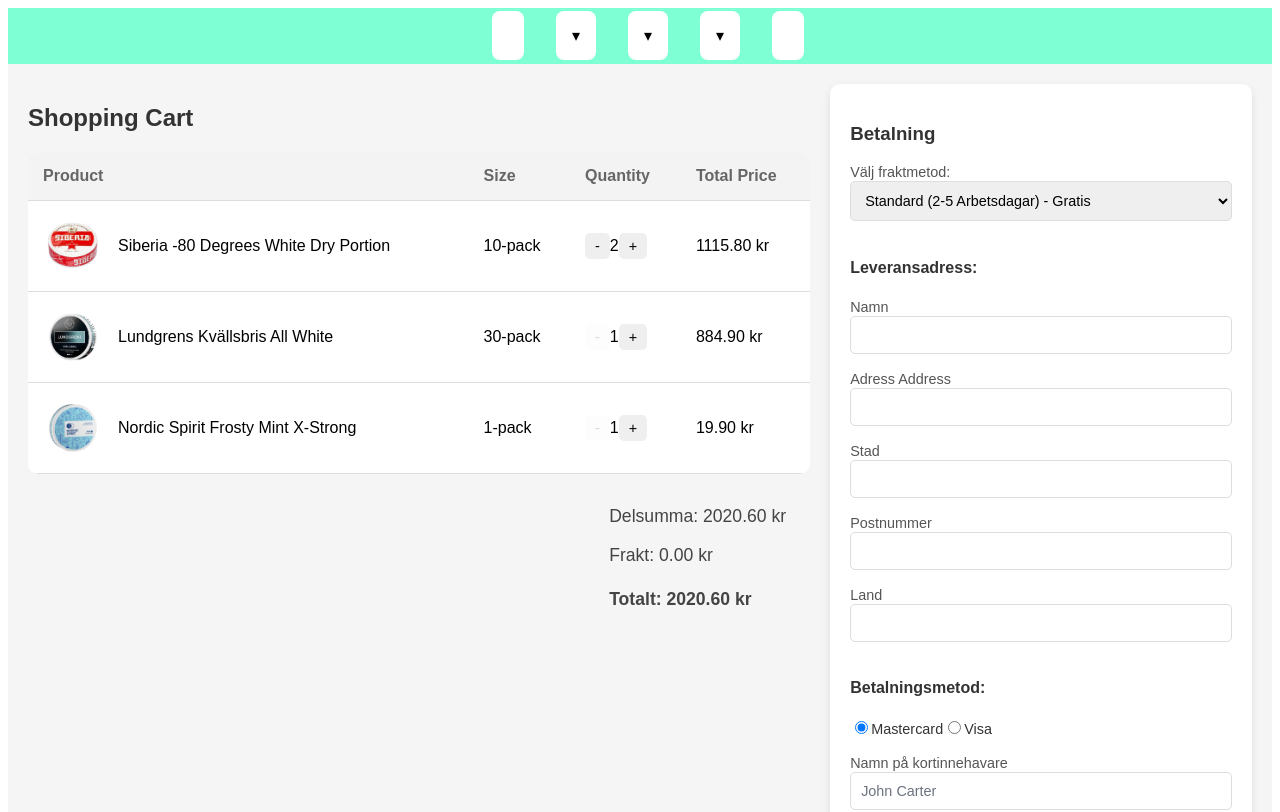
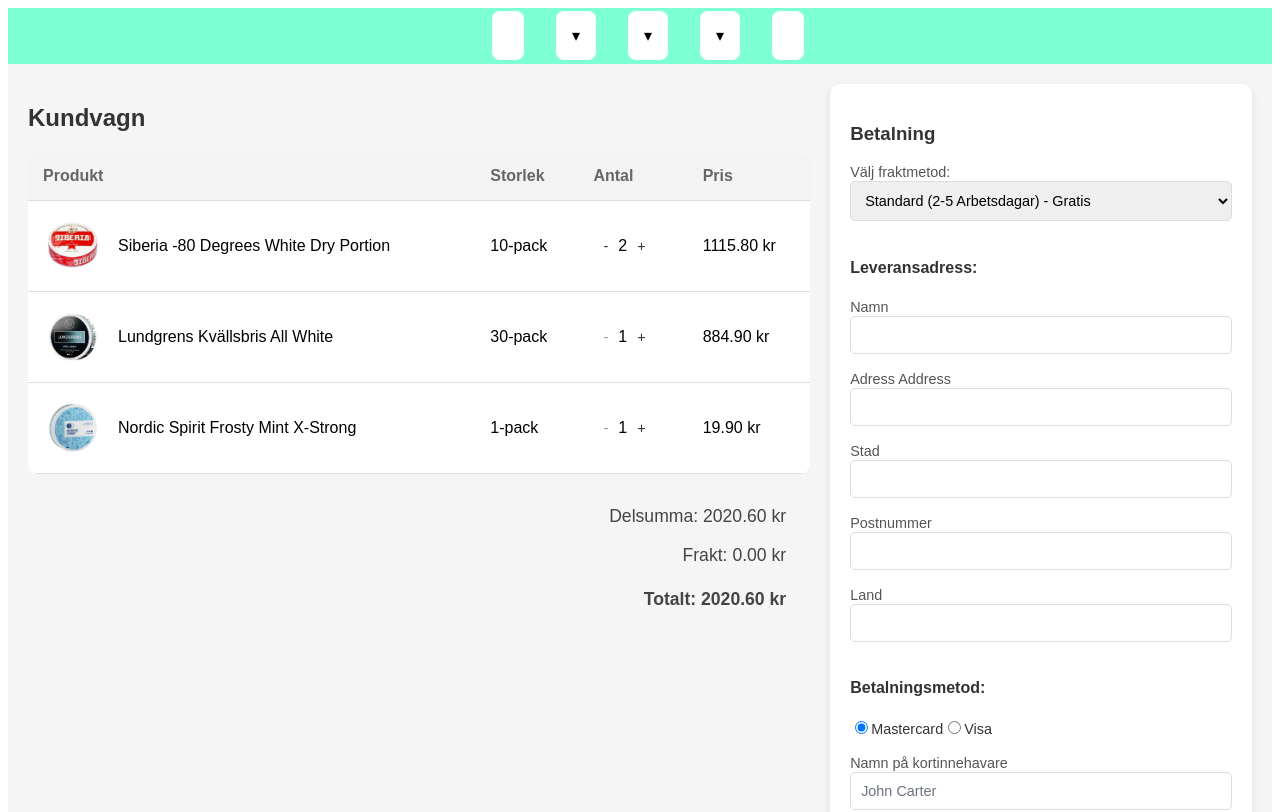
Before and after one commit to ivararnesson/SnusMeMore, a React (Vite) app in the folder SnusMeMore.Web/: page /checkout in a window 1280 px wide. Shown: the top 812 px of the page. Built offline with nearby package versions, Linux system fonts and the light colour scheme; no server answers.

Commit message:
fixed small things

```diff
--- a/SnusMeMore.Web/src/assets/CSS/checkout.css
+++ b/SnusMeMore.Web/src/assets/CSS/checkout.css
@@ -59,6 +59,7 @@
     color: #444;
     margin-right: 1.5rem;
     float: right;
+    text-align: right;
   }
 
   .subtotal h4 {
@@ -111,7 +112,10 @@
     border-radius: 5px;
     font-size: 0.9em;
     cursor: pointer;
-  }
+    background-color: transparent;
+    color: #333;
+    transition: color 0.3s;
+}
 
   button:disabled {
     cursor: not-allowed;
--- a/SnusMeMore.Web/src/pages/checkout.jsx
+++ b/SnusMeMore.Web/src/pages/checkout.jsx
@@ -25,8 +25,8 @@
 
   const shippingCosts = {
     standard: 0,
-    express: 9.99,
-    nextDay: 19.99,
+    express: 79,
+    nextDay: 119,
   };
 
   const handleQuantityChange = (id, change) => {
@@ -49,31 +49,23 @@
     const allFieldsFilled = Object.values(address).every(field => field.trim() !== '');
 
     if (!allFieldsFilled) {
-      alert('Please fill in all address fields.');
+      alert('Var snäll och fyll i alla fällt.');
       return;
     }
-
-    // Proceed with checkout process (e.g., API call)
-    console.log('Checkout successful:', {
-      cartItems,
-      paymentMethod,
-      shippingMethod,
-      address,
-    });
   };
 
   return (
     <div className="checkout-page container d-flex justify-content-between">
       {/* Cart Section */}
       <div className="cart-section w-50">
-        <h2>Shopping Cart</h2>
+        <h2>Kundvagn</h2>
         <table className="table">
           <thead>
             <tr>
-              <th>Product</th>
-              <th>Size</th>
-              <th>Quantity</th>
-              <th>Total Price</th>
+              <th>Produkt</th>
+              <th>Storlek</th>
+              <th>Antal</th>
+              <th>Pris</th>
             </tr>
           </thead>
           <tbody>
@@ -119,8 +111,8 @@
               className="form-control mt-2"
             >
               <option value="standard">Standard (2-5 Arbetsdagar) - Gratis</option>
-              <option value="express">Express (1-2 Arbetsdagar) - 9.99 kr</option>
-              <option value="nextDay">Nästa dag - 19.99 kr</option>
+              <option value="express">Express (1-2 Arbetsdagar) - 79 kr</option>
+              <option value="nextDay">Nästa dag - 119 kr</option>
             </select>
           </div>
 
@@ -176,7 +168,7 @@
             <input type="text" placeholder="123" className="form-control" required />
           </div>
 
-          <button className="btn btn-primary mt-4 w-100" disabled={!shippingMethod}>Check Out</button>
+          <button className="btn btn-primary mt-4 w-100" disabled={!shippingMethod}>Slutför</button>
         </form>
       </div>
     </div>
```
